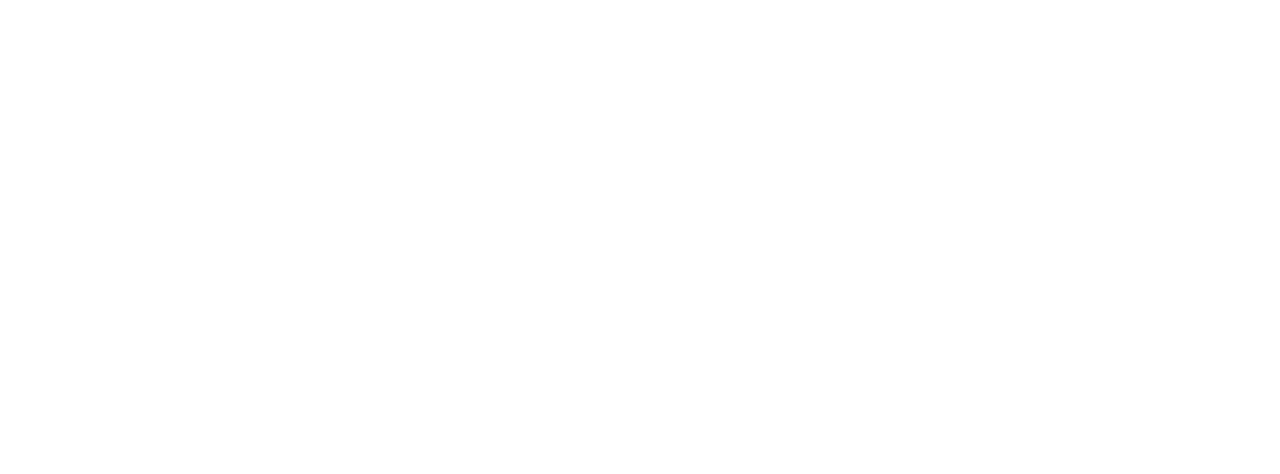
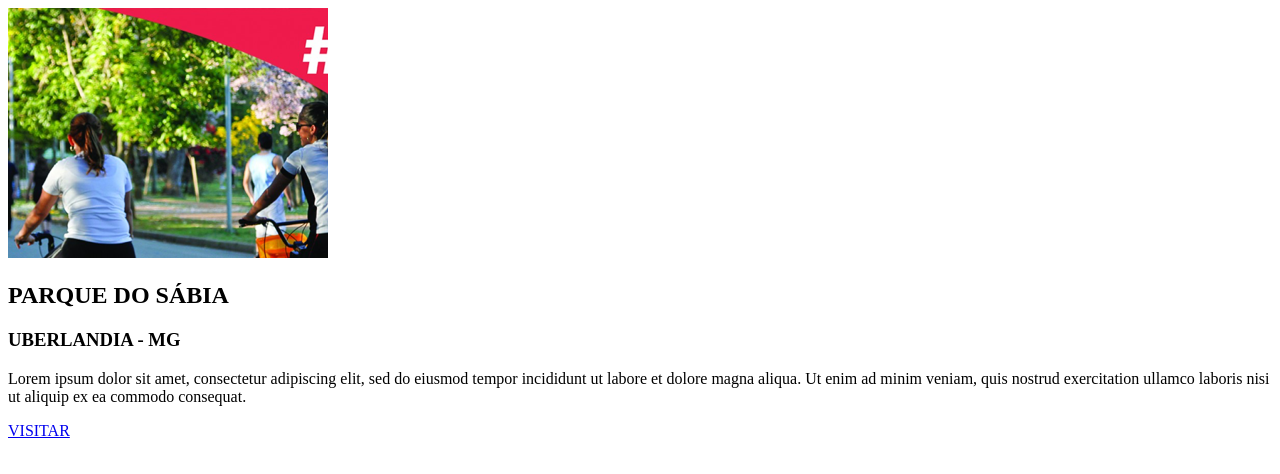
Before and after one commit to guilhermefos/rscss, a plain HTML site: page components/index.html in a window 1280 px wide. Drawn offline with Linux system fonts and the light colour scheme.

Commit message:
Setting .photo-card markup language
Setting .photo-card markup language without style

```diff
--- a/components/css/settings.css
+++ /dev/null
@@ -1 +0,0 @@
-/* css/sass/ *  */
--- a/components/index.html
+++ b/components/index.html
@@ -5,6 +5,22 @@
 	<title>App - Components</title>
 </head>
 <body>
-
+	<div><!-- container -->
+		<div><!-- .photo-card -->
+			<div><!-- .image -->
+				<img src="img/img.png">
+			</div>
+			<div><!-- .heading -->
+				<h2>PARQUE DO SÁBIA</h2>
+				<h3>UBERLANDIA - MG</h3>
+			</div>
+			<div><!-- .description -->
+				<p>Lorem ipsum dolor sit amet, consectetur adipiscing elit, sed do eiusmod tempor incididunt ut labore et dolore magna aliqua. Ut enim ad minim veniam, quis nostrud exercitation ullamco laboris nisi ut aliquip ex ea commodo consequat.</p>
+			</div>
+			<div><!-- .action -->
+				<a href="#">VISITAR</a>
+			</div>
+		</div><!-- end .photo-card -->
+	</div>
 </body>
 </html>
--- a/components/sass/settings.sass
+++ b/components/sass/_colors.sass
@@ -7,6 +7,7 @@ $warm-grey: #9b9b9b
 $black: #000000
 $dark-sky-blue: #4a90e2
 $greyish-brown-68: rgba(74, 74, 74, 0.68)
+$white: #FFFFFF
 // Alternative name to variables
 $description: #9b9b9b
 $heading: #000000
--- a/components/sass/app.sass
+++ b/components/sass/app.sass
@@ -0,0 +1,2 @@
+@import 'colors'
+@import 'components/photo-card'
```
Also changed, not shown: components/css/app.css, components/img/img.jpg (deleted), components/sass/components/photo-card.sass (added), components/sass/components/simple-card.sass (deleted), 1 other file.
